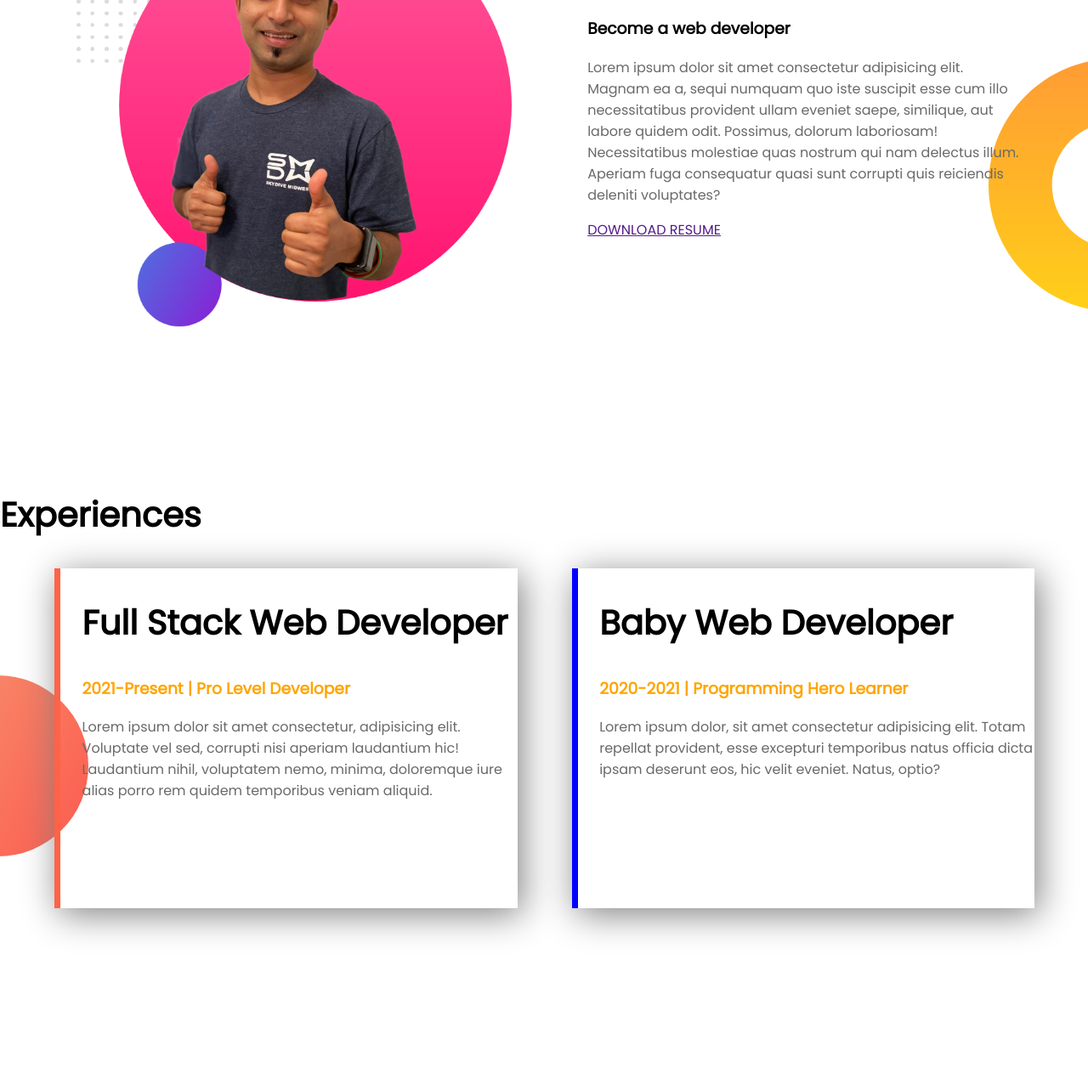
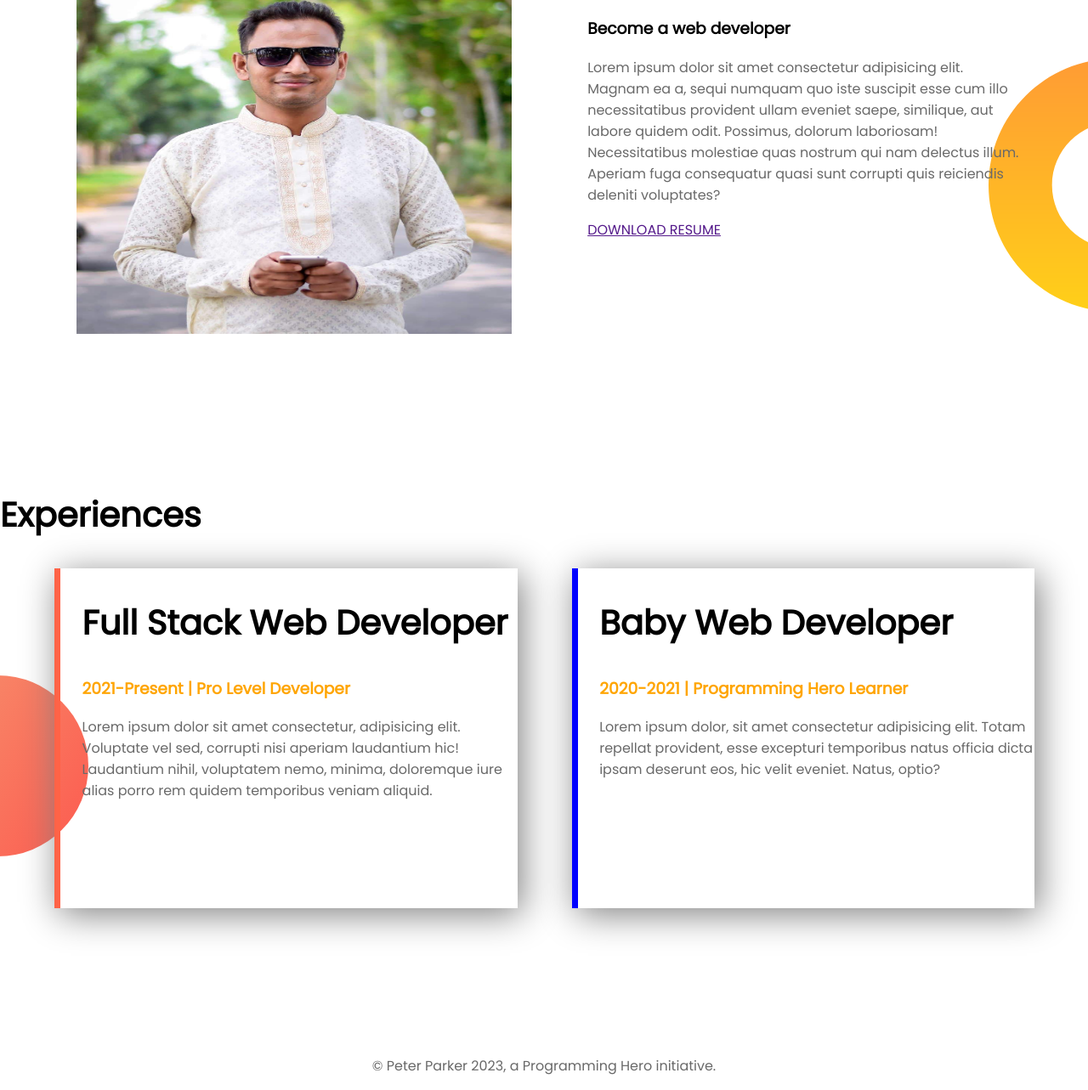
Before and after one commit to HossenMilon/developer-portfolioo, a plain HTML site: page index.html in a window 1280 px wide. Shown: the part 757-2040 px from the top of the page at 85% size. Before the commit the page ends 1983 px from the top, so only its background shows below. Drawn offline with Linux system fonts and the light colour scheme.

Commit message:
welcom & experiance part img changed and added footer part

```diff
--- a/index.html
+++ b/index.html
@@ -20,12 +20,12 @@
             <a class="anchor-button" target="_blank" href="https://www.facebook.com/">HIRE ME</a>
         </div>
         <div class="half-width">
-            <img src="images/jhankar.png" alt="">
+            <img src="images/milon.jpg" alt="">
         </div>
     </section>
     <section class="dream-area">
         <div class="half-width">
-            <img src="images/jhankar2.png" alt="">
+            <img src="images/milon1.jpg" alt="" height="500px" width="200px">
         </div>
         <div class="half-width">
             <h2>Dream Big</h2>
@@ -47,5 +47,8 @@
             <p>Lorem ipsum dolor, sit amet consectetur adipisicing elit. Totam repellat provident, esse excepturi temporibus natus officia dicta ipsam deserunt eos, hic velit eveniet. Natus, optio?</p>
         </div>
     </section>
+    <footer>
+        <p>© Peter Parker 2023, a Programming Hero initiative.</p>
+    </footer>
 </body>
 </html>
--- a/style.css
+++ b/style.css
@@ -63,3 +63,6 @@ h2{
 #baby-web{
     border-left: 7px solid blue;
 }
+footer p{
+    text-align: center;
+}
```
Also changed, not shown: images/milon.jpg (added), images/milon1.jpg (added).
